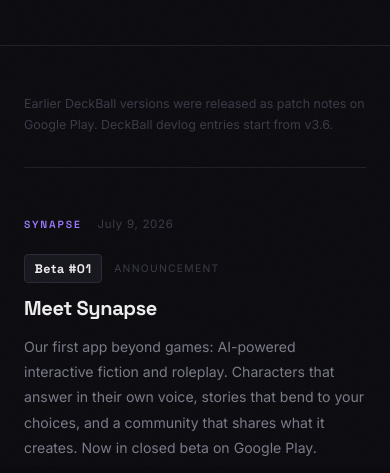
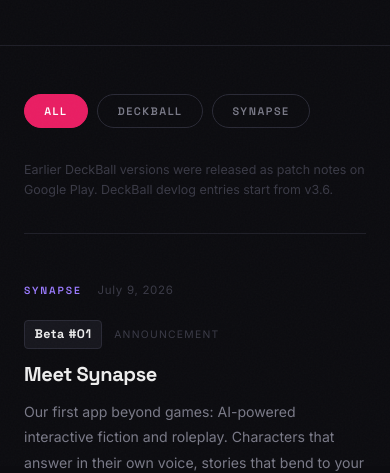
Before and after one commit to Clyrex9/clyrexgames, a website: page devlog.html in a window 390 px wide. Shown: the part 378-851 px from the top of the page. Drawn offline with Linux system fonts and the light colour scheme.

Commit message:
Add devlog filtering functionality and styles for game-specific entries

```diff
--- a/css/style.css
+++ b/css/style.css
@@ -1323,6 +1323,8 @@
   display: flex;
   flex-direction: column;
   gap: 0;
+  /* border lives on the container so it survives when the first card is filtered out */
+  border-top: 1px solid var(--border);
 }
 
 .dlog-card {
@@ -1335,6 +1337,45 @@
   transition: background 0.2s;
 }
 
+.devlog-filter {
+  display: flex;
+  flex-wrap: wrap;
+  gap: 0.6rem;
+  max-width: var(--max);
+  margin: 0 auto 2rem;
+}
+
+.devlog-filter-btn {
+  background: none;
+  border: 1px solid var(--border2);
+  color: var(--text2);
+  font-family: var(--font-d);
+  font-size: 0.68rem;
+  font-weight: 600;
+  letter-spacing: 0.14em;
+  text-transform: uppercase;
+  padding: 0.55rem 1.2rem;
+  border-radius: 999px;
+  cursor: pointer;
+  transition: color 0.2s, border-color 0.2s, background 0.2s;
+}
+
+.devlog-filter-btn:hover {
+  color: var(--text);
+  border-color: var(--text3);
+}
+
+.devlog-filter-btn.is-active {
+  color: #fff;
+  background: var(--accent);
+  border-color: var(--accent);
+}
+
+.devlog-filter-btn.is-active[data-game="synapse"] {
+  background: #7c4dff;
+  border-color: #7c4dff;
+}
+
 .devlog-archive-note {
   font-size: 0.78rem;
   color: var(--text3);
@@ -1342,10 +1383,6 @@
   max-width: var(--max);
   margin-left: auto;
   margin-right: auto;
-}
-
-.dlog-card:first-child {
-  border-top: 1px solid var(--border);
 }
 
 .dlog-card-left {
--- a/devlog.html
+++ b/devlog.html
@@ -52,12 +52,18 @@
 
   <!-- ENTRIES -->
   <section class="devlog-list">
+    <div class="devlog-filter" role="tablist" aria-label="Filter devlogs by game">
+      <button class="devlog-filter-btn is-active" data-game="all" type="button">All</button>
+      <button class="devlog-filter-btn" data-game="deckball" type="button">DeckBall</button>
+      <button class="devlog-filter-btn" data-game="synapse" type="button">Synapse</button>
+    </div>
+
     <p class="devlog-archive-note">Earlier DeckBall versions were released as patch notes on Google Play. DeckBall devlog entries start from v3.6.</p>
 
     <div class="devlog-entries">
 
       <!-- Synapse Beta #01 -->
-      <article class="dlog-card reveal">
+      <article class="dlog-card reveal" data-game="synapse">
         <div class="dlog-card-left">
           <span class="dlog-game-tag dlog-game-tag--synapse">Synapse</span>
           <time class="dlog-date" datetime="2026-07-09">July 9, 2026</time>
@@ -87,7 +93,7 @@
       </article>
 
       <!-- v3.8 -->
-      <article class="dlog-card reveal">
+      <article class="dlog-card reveal" data-game="deckball">
         <div class="dlog-card-left">
           <span class="dlog-game-tag">DeckBall</span>
           <time class="dlog-date" datetime="2026-06-14">June 14, 2026</time>
@@ -118,7 +124,7 @@
       </article>
 
       <!-- v3.7 -->
-      <article class="dlog-card reveal">
+      <article class="dlog-card reveal" data-game="deckball">
         <div class="dlog-card-left">
           <span class="dlog-game-tag">DeckBall</span>
           <time class="dlog-date" datetime="2026-05-31">May 31, 2026</time>
@@ -148,7 +154,7 @@
       </article>
 
       <!-- v3.6 -->
-      <article class="dlog-card reveal">
+      <article class="dlog-card reveal" data-game="deckball">
         <div class="dlog-card-left">
           <span class="dlog-game-tag">DeckBall</span>
           <time class="dlog-date" datetime="2026-05-22">May 22, 2026</time>
--- a/js/main.js
+++ b/js/main.js
@@ -37,3 +37,23 @@
     this.style.display = 'none';
   });
 });
+
+// Devlog game filter tabs (devlog.html only)
+const devlogFilter = document.querySelector('.devlog-filter');
+if (devlogFilter) {
+  const filterBtns = devlogFilter.querySelectorAll('.devlog-filter-btn');
+  const devlogCards = document.querySelectorAll('.dlog-card[data-game]');
+  const archiveNote = document.querySelector('.devlog-archive-note');
+
+  filterBtns.forEach((btn) => {
+    btn.addEventListener('click', () => {
+      const game = btn.dataset.game;
+      filterBtns.forEach((b) => b.classList.toggle('is-active', b === btn));
+      devlogCards.forEach((card) => {
+        card.style.display = game === 'all' || card.dataset.game === game ? '' : 'none';
+      });
+      // The archive note is about DeckBall's early patch notes — hide it on the Synapse tab
+      if (archiveNote) archiveNote.style.display = game === 'synapse' ? 'none' : '';
+    });
+  });
+}
```
